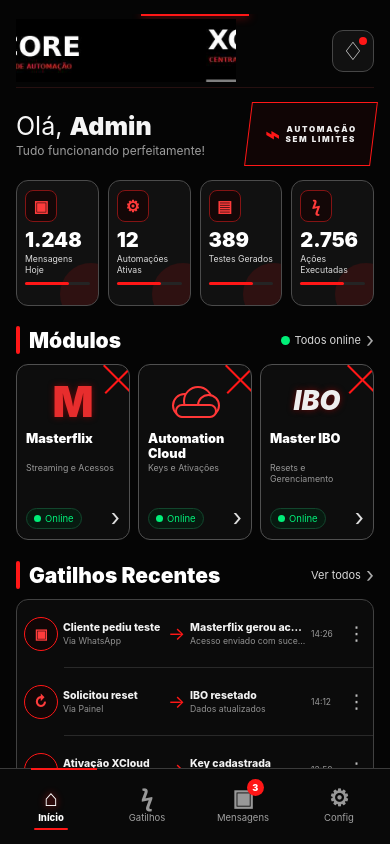
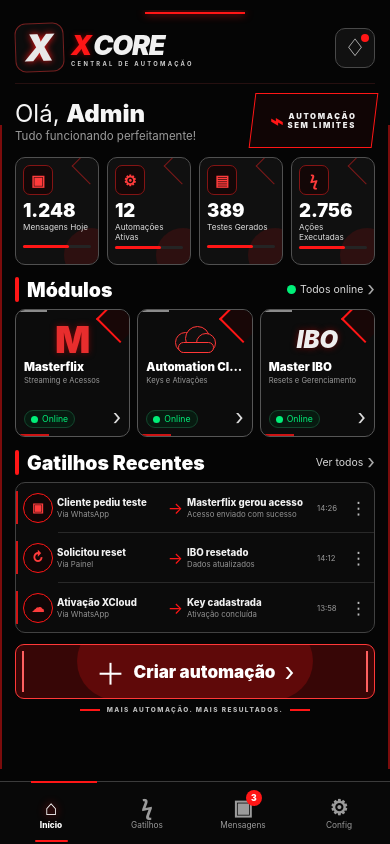
Before and after one commit to luisaguiar659-lang/Master-Flow, a React Native app in the folder xcore-app/: screen / in a window 390 px wide. Built offline with nearby package versions, Linux system fonts and the light colour scheme.

Commit message:
Refine XCORE dashboard to match reference layout

```diff
--- a/xcore-app/App.js
+++ b/xcore-app/App.js
@@ -1,88 +1,58 @@
 import React, {useState} from 'react';
-import {Alert, Image, Platform, Pressable, ScrollView, StatusBar, StyleSheet, Text, View, useWindowDimensions} from 'react-native';
+import {Alert, Platform, Pressable, ScrollView, StatusBar, StyleSheet, Text, View, useWindowDimensions} from 'react-native';
 
-const RED='#ff1717', BG='#050505', PANEL='#111111', MUTED='#9d9d9d', GREEN='#00ef78';
+const RED='#ff1616', BG='#050505', PANEL='#101010', MUTED='#9b9b9b', GREEN='#00ef78';
 const TOP_INSET=Platform.OS==='android' ? (StatusBar.currentHeight || 24) : 10;
-const BOTTOM_INSET=Platform.OS==='android' ? 28 : 10;
 
-const stats=[
-  ['▣','1.248','Mensagens Hoje'],
-  ['⚙','12','Automações Ativas'],
-  ['▤','389','Testes Gerados'],
-  ['ϟ','2.756','Ações Executadas'],
-];
-const modules=[
-  ['M','Masterflix','Streaming e Acessos'],
-  ['CLOUD','Automation Cloud','Keys e Ativações'],
-  ['IBO','Master IBO','Resets e Gerenciamento'],
-];
-const recent=[
-  ['▣','Cliente pediu teste','Via WhatsApp','Masterflix gerou acesso','Acesso enviado com sucesso','14:26'],
-  ['↻','Solicitou reset','Via Painel','IBO resetado','Dados atualizados','14:12'],
-  ['☁︎','Ativação XCloud','Via WhatsApp','Key cadastrada','Ativação concluída','13:58'],
-];
+const stats=[['▣','1.248','Mensagens Hoje'],['⚙','12','Automações Ativas'],['▤','389','Testes Gerados'],['ϟ','2.756','Ações Executadas']];
+const modules=[['M','Masterflix','Streaming e Acessos'],['CLOUD','Automation Cloud','Keys e Ativações'],['IBO','Master IBO','Resets e Gerenciamento']];
+const recent=[['▣','Cliente pediu teste','Via WhatsApp','Masterflix gerou acesso','Acesso enviado com sucesso','14:26'],['↻','Solicitou reset','Via Painel','IBO resetado','Dados atualizados','14:12'],['☁','Ativação XCloud','Via WhatsApp','Key cadastrada','Ativação concluída','13:58']];
 
-function Soon(name){Alert.alert(name,'A interface já está pronta. Essa função será conectada ao backend na próxima etapa.');}
+function Soon(name){Alert.alert(name,'Essa função será conectada ao backend na próxima etapa.');}
 function Dot({small=false}){return <View style={[s.dot,small&&s.dotSmall]}/>}
+function XcoreLogo(){return <View style={s.brand}><View style={s.brandIcon}><Text style={s.brandIconX}>X</Text></View><View style={s.brandWord}><View style={s.wordRow}><Text style={s.brandX}>X</Text><Text style={s.brandCore}>CORE</Text></View><Text style={s.brandSub}>CENTRAL DE AUTOMAÇÃO</Text></View></View>}
 function Section({title,right}){return <View style={s.section}><View style={s.sectionLeft}><View style={s.redBar}/><Text style={s.sectionTitle}>{title}</Text></View>{right}</View>}
 function CloudMark(){return <View style={s.cloudMark}><View style={[s.cloudPart,s.cloudA]}/><View style={[s.cloudPart,s.cloudB]}/><View style={[s.cloudPart,s.cloudC]}/><View style={s.cloudBase}/></View>}
-function Stat({item,width}){return <View style={[s.stat,{width}]}><View style={s.statGlow}/><View style={s.iconBox}><Text style={s.icon}>{item[0]}</Text></View><Text adjustsFontSizeToFit numberOfLines={1} minimumFontScale={0.72} style={s.value}>{item[1]}</Text><Text numberOfLines={2} style={s.label}>{item[2]}</Text><View style={s.track}><View style={s.trackOn}/></View></View>}
-function Module({item,width}){return <Pressable onPress={()=>Soon(item[1])} style={({pressed})=>[s.module,{width},pressed&&s.pressed]}><View style={s.cornerA}/><View style={s.cornerB}/><View style={s.moduleLogo}>{item[0]==='CLOUD'?<CloudMark/>:<Text style={[s.moduleLogoText,item[0]==='IBO'&&s.ibo]}>{item[0]}</Text>}</View><Text numberOfLines={2} style={s.moduleTitle}>{item[1]}</Text><Text numberOfLines={2} style={s.moduleSub}>{item[2]}</Text><View style={s.moduleBottom}><View style={s.online}><Dot small/><Text style={s.onlineText}>Online</Text></View><Text style={s.chev}>›</Text></View></Pressable>}
-function Trigger({item,last}){return <><View style={s.trigger}><View style={s.triggerIcon}><Text style={s.triggerIconText}>{item[0]}</Text></View><View style={s.triggerSide}><Text numberOfLines={1} style={s.main}>{item[1]}</Text><Text numberOfLines={1} style={s.meta}>{item[2]}</Text></View><Text style={s.arrow}>→</Text><View style={[s.triggerSide,{flex:1.16}]}><Text numberOfLines={1} style={s.main}>{item[3]}</Text><Text numberOfLines={1} style={s.meta}>{item[4]}</Text></View><Text style={s.time}>{item[5]}</Text><Text style={s.dots}>⋮</Text></View>{!last&&<View style={s.divider}/>}</>}
+function Stat({item,width}){return <View style={[s.stat,{width}]}><View style={s.statCorner}/><View style={s.statGlow}/><View style={s.iconBox}><Text style={s.icon}>{item[0]}</Text></View><Text adjustsFontSizeToFit numberOfLines={1} minimumFontScale={0.72} style={s.value}>{item[1]}</Text><Text numberOfLines={2} style={s.label}>{item[2]}</Text><View style={s.track}><View style={s.trackOn}/></View></View>}
+function Module({item,width}){return <Pressable onPress={()=>Soon(item[1])} style={({pressed})=>[s.module,{width},pressed&&s.pressed]}><View style={s.moduleCut}/><View style={s.moduleTopAccent}/><View style={s.moduleBottomAccent}/><View style={s.moduleLogo}>{item[0]==='CLOUD'?<CloudMark/>:<Text style={[s.moduleLogoText,item[0]==='IBO'&&s.ibo]}>{item[0]}</Text>}</View><Text numberOfLines={1} adjustsFontSizeToFit minimumFontScale={0.72} style={s.moduleTitle}>{item[1]}</Text><Text numberOfLines={1} adjustsFontSizeToFit minimumFontScale={0.7} style={s.moduleSub}>{item[2]}</Text><View style={s.moduleBottom}><View style={s.online}><Dot small/><Text style={s.onlineText}>Online</Text></View><Text style={s.chev}>›</Text></View></Pressable>}
+function Trigger({item,last}){return <><View style={s.trigger}><View style={s.triggerAccent}/><View style={s.triggerIcon}><Text style={s.triggerIconText}>{item[0]}</Text></View><View style={s.triggerSide}><Text numberOfLines={1} style={s.main}>{item[1]}</Text><Text numberOfLines={1} style={s.meta}>{item[2]}</Text></View><Text style={s.arrow}>→</Text><View style={[s.triggerSide,{flex:1.18}]}><Text numberOfLines={1} style={s.main}>{item[3]}</Text><Text numberOfLines={1} style={s.meta}>{item[4]}</Text></View><Text style={s.time}>{item[5]}</Text><Text style={s.dots}>⋮</Text></View>{!last&&<View style={s.divider}/>}</>}
 function Nav({icon,label,active,badge,onPress}){return <Pressable onPress={onPress} style={s.navItem}><View><Text style={[s.navIcon,active&&s.navActive]}>{icon}</Text>{badge&&<View style={s.badge}><Text style={s.badgeText}>{badge}</Text></View>}</View><Text numberOfLines={1} style={[s.navLabel,active&&s.navLabelActive]}>{label}</Text>{active&&<View style={s.navLine}/>}</Pressable>}
 
 export default function App(){
   const {width}=useWindowDimensions();
   const [tab,setTab]=useState('Início');
-  const pad=width<390?12:16;
-  const statGap=width<390?7:9;
-  const moduleGap=8;
-  const available=width-pad*2;
-  const statW=(available-statGap*3)/4;
-  const moduleW=(available-moduleGap*2)/3;
-
-  return <View style={[s.safe,{paddingTop:TOP_INSET}]}>
-    <StatusBar barStyle="light-content" backgroundColor={BG} translucent={false}/>
-    <View style={s.root}>
+  const pad=width<390?12:15, statGap=width<390?6:8, moduleGap=7, available=width-pad*2;
+  const statW=(available-statGap*3)/4, moduleW=(available-moduleGap*2)/3;
+  return <View style={[s.safe,{paddingTop:TOP_INSET}]}><StatusBar barStyle="light-content" backgroundColor={BG} translucent={false}/><View style={s.root}>
+    <View pointerEvents="none" style={s.sideRailLeft}/><View pointerEvents="none" style={s.sideRailRight}/>
     <ScrollView style={s.scroll} contentContainerStyle={[s.content,{paddingHorizontal:pad}]} showsVerticalScrollIndicator={false}>
-        <View style={s.header}>
-          <View style={s.topLine}/>
-          <Image source={require('./assets/xcore-header.jpg')} resizeMode="contain" style={s.logo}/>
-          <Pressable onPress={()=>Soon('Notificações')} style={s.bell}><Text style={s.bellText}>♢</Text><View style={s.notify}/></Pressable>
-        </View>
-
-        <View style={s.welcome}>
-          <View style={s.welcomeText}><Text style={s.hello}>Olá, <Text style={s.bold}>Admin</Text></Text><Text style={s.subHello}>Tudo funcionando perfeitamente!</Text></View>
-          <View style={s.hero}><Text style={s.heroMark}>⌁</Text><View><Text style={s.heroText}>AUTOMAÇÃO</Text><Text style={s.heroText}>SEM LIMITES</Text></View></View>
-        </View>
-
+      <View style={s.header}><View style={s.topLine}/><XcoreLogo/><Pressable onPress={()=>Soon('Notificações')} style={s.bell}><Text style={s.bellText}>♢</Text><View style={s.notify}/></Pressable></View>
+      <View style={s.welcome}><View style={s.welcomeText}><Text style={s.hello}>Olá, <Text style={s.bold}>Admin</Text></Text><Text style={s.subHello}>Tudo funcionando perfeitamente!</Text></View><View style={s.hero}><Text style={s.heroMark}>⌁</Text><View><Text style={s.heroText}>AUTOMAÇÃO</Text><Text style={s.heroText}>SEM LIMITES</Text></View></View></View>
       <View style={[s.stats,{gap:statGap}]}>{stats.map((x,i)=><Stat key={i} item={x} width={statW}/>)}</View>
-
       <Section title="Módulos" right={<Pressable onPress={()=>Soon('Status dos módulos')} style={s.allOnline}><Dot/><Text style={s.allOnlineText}>Todos online</Text><Text style={s.chevSmall}>›</Text></Pressable>}/>
       <View style={[s.moduleRow,{gap:moduleGap}]}>{modules.map((x,i)=><Module key={i} item={x} width={moduleW}/>)}</View>
-
       <Section title="Gatilhos Recentes" right={<Pressable onPress={()=>Soon('Gatilhos')} style={s.allOnline}><Text style={s.allOnlineText}>Ver todos</Text><Text style={s.chevSmall}>›</Text></Pressable>}/>
       <View style={s.recent}>{recent.map((x,i)=><Trigger key={i} item={x} last={i===recent.length-1}/>)}</View>
-
-        <Pressable onPress={()=>Soon('Criar automação')} style={({pressed})=>[s.create,pressed&&s.pressed]}><View style={s.createGlow}/><Text style={s.plus}>＋</Text><Text style={s.createText}>Criar automação</Text><Text style={s.createArrow}>›</Text></Pressable>
+      <Pressable onPress={()=>Soon('Criar automação')} style={({pressed})=>[s.create,pressed&&s.pressed]}><View style={s.createGlow}/><View style={s.createCornerL}/><View style={s.createCornerR}/><Text style={s.plus}>＋</Text><Text style={s.createText}>Criar automação</Text><Text style={s.createArrow}>›</Text></Pressable>
       <View style={s.slogan}><View style={s.sloganLine}/><Text style={s.sloganText}>MAIS AUTOMAÇÃO. MAIS RESULTADOS.</Text><View style={s.sloganLine}/></View>
     </ScrollView>
-
-      <View style={[s.nav,{height:66+BOTTOM_INSET,paddingBottom:BOTTOM_INSET}]}><View style={s.navTop}/><Nav icon="⌂" label="Início" active={tab==='Início'} onPress={()=>setTab('Início')}/><Nav icon="ϟ" label="Gatilhos" active={tab==='Gatilhos'} onPress={()=>{setTab('Gatilhos');Soon('Gatilhos')}}/><Nav icon="▣" label="Mensagens" badge="3" active={tab==='Mensagens'} onPress={()=>{setTab('Mensagens');Soon('Mensagens')}}/><Nav icon="⚙" label="Config" active={tab==='Config'} onPress={()=>{setTab('Config');Soon('Configurações')}}/></View>
-    </View>
-  </View>
+    <View style={s.nav}><View style={s.navTop}/><Nav icon="⌂" label="Início" active={tab==='Início'} onPress={()=>setTab('Início')}/><Nav icon="ϟ" label="Gatilhos" active={tab==='Gatilhos'} onPress={()=>{setTab('Gatilhos');Soon('Gatilhos')}}/><Nav icon="▣" label="Mensagens" badge="3" active={tab==='Mensagens'} onPress={()=>{setTab('Mensagens');Soon('Mensagens')}}/><Nav icon="⚙" label="Config" active={tab==='Config'} onPress={()=>{setTab('Config');Soon('Configurações')}}/></View>
+  </View></View>
 }
 
 const s=StyleSheet.create({
- safe:{flex:1,backgroundColor:BG},root:{flex:1,backgroundColor:BG},scroll:{flex:1},content:{paddingTop:4,paddingBottom:20},bold:{fontWeight:'900'},
- header:{height:74,flexDirection:'row',alignItems:'center',justifyContent:'space-between',borderBottomWidth:1,borderBottomColor:'#261010',position:'relative',overflow:'hidden'},topLine:{position:'absolute',top:0,left:'35%',width:'30%',height:2,backgroundColor:RED,shadowColor:RED,shadowOpacity:1,shadowRadius:10,elevation:8},logo:{width:225,height:63,marginLeft:-5},bell:{width:42,height:42,borderRadius:11,borderWidth:1,borderColor:'#464646',backgroundColor:'#111',alignItems:'center',justifyContent:'center',position:'relative'},bellText:{color:'#ddd',fontSize:25,lineHeight:28},notify:{position:'absolute',right:6,top:6,width:8,height:8,borderRadius:4,backgroundColor:RED},
- welcome:{flexDirection:'row',alignItems:'center',justifyContent:'space-between',gap:8,marginTop:14,marginBottom:14},welcomeText:{flex:1,minWidth:0},hello:{color:'#f5f5f5',fontSize:25},subHello:{color:MUTED,fontSize:12,marginTop:2},hero:{width:126,minHeight:64,borderWidth:1,borderColor:RED,backgroundColor:'#100505',paddingHorizontal:9,paddingVertical:9,flexDirection:'row',alignItems:'center',justifyContent:'center',gap:6,transform:[{skewX:'-7deg'}]},heroMark:{color:RED,fontSize:24,fontWeight:'800',transform:[{skewX:'7deg'}]},heroText:{color:'#eee',fontSize:8,fontWeight:'900',letterSpacing:1.7,transform:[{skewX:'7deg'}]},
- stats:{flexDirection:'row',marginBottom:19},stat:{height:126,backgroundColor:PANEL,borderWidth:1,borderColor:'#4b4b4b',borderRadius:12,paddingHorizontal:8,paddingVertical:9,overflow:'hidden'},statGlow:{position:'absolute',width:62,height:62,right:-24,bottom:-20,borderRadius:40,backgroundColor:RED,opacity:.12},iconBox:{width:32,height:32,borderRadius:8,borderWidth:1,borderColor:'#841414',backgroundColor:'#130707',alignItems:'center',justifyContent:'center',marginBottom:7},icon:{color:'#ff3b3b',fontWeight:'900',fontSize:16},value:{color:'#fff',fontSize:20,lineHeight:23,fontWeight:'900'},label:{color:'#ddd',fontSize:8.7,lineHeight:11,minHeight:22,marginTop:2},track:{height:3,backgroundColor:'#242424',borderRadius:3,marginTop:6},trackOn:{width:'68%',height:'100%',backgroundColor:RED,borderRadius:3},
- section:{flexDirection:'row',alignItems:'center',justifyContent:'space-between',marginTop:1,marginBottom:10},sectionLeft:{flexDirection:'row',alignItems:'center',flexShrink:1},redBar:{width:4,height:28,borderRadius:2,backgroundColor:RED,marginRight:9},sectionTitle:{color:'#fff',fontSize:21,fontWeight:'900'},allOnline:{flexDirection:'row',alignItems:'center',gap:5},allOnlineText:{color:'#d8d8d8',fontSize:11},dot:{width:9,height:9,borderRadius:5,backgroundColor:GREEN},dotSmall:{width:7,height:7,borderRadius:4},chevSmall:{color:'#aaa',fontSize:21,lineHeight:22},
- moduleRow:{flexDirection:'row',marginBottom:20},module:{height:176,backgroundColor:'#0d0d0d',borderWidth:1,borderColor:'#505050',borderRadius:12,paddingHorizontal:9,paddingVertical:10,overflow:'hidden'},cornerA:{position:'absolute',right:-8,top:13,width:39,height:2,backgroundColor:RED,transform:[{rotate:'45deg'}]},cornerB:{position:'absolute',right:9,top:-5,width:2,height:39,backgroundColor:RED,transform:[{rotate:'45deg'}]},moduleLogo:{height:52,alignItems:'center',justifyContent:'center',marginBottom:4},moduleLogoText:{color:'#e72d2d',fontSize:43,lineHeight:50,fontWeight:'900',textShadowColor:'#6b0808',textShadowRadius:6},ibo:{color:'#eee',fontSize:27,fontStyle:'italic'},moduleTitle:{color:'#fff',fontSize:12.8,lineHeight:15,fontWeight:'900',minHeight:30},moduleSub:{color:'#979797',fontSize:8.8,lineHeight:11,marginTop:1,minHeight:23},moduleBottom:{flex:1,flexDirection:'row',alignItems:'flex-end',justifyContent:'space-between'},online:{borderWidth:1,borderColor:'#12462d',backgroundColor:'#071a10',borderRadius:16,paddingHorizontal:7,paddingVertical:4,flexDirection:'row',alignItems:'center',gap:4},onlineText:{color:GREEN,fontSize:9.5},chev:{color:'#ddd',fontSize:24,lineHeight:23},
- cloudMark:{width:54,height:36,position:'relative'},cloudPart:{position:'absolute',borderWidth:2,borderColor:'#ff3737',backgroundColor:'#0f0f0f'},cloudA:{width:25,height:25,borderRadius:14,left:4,top:10},cloudB:{width:30,height:30,borderRadius:16,left:15,top:3},cloudC:{width:23,height:23,borderRadius:13,right:2,top:11},cloudBase:{position:'absolute',left:7,right:5,bottom:1,height:14,borderWidth:2,borderColor:'#ff3737',backgroundColor:'#0f0f0f',borderRadius:8},
- recent:{borderWidth:1,borderColor:'#414141',borderRadius:12,backgroundColor:'#0b0b0b',overflow:'hidden',marginBottom:17},trigger:{minHeight:67,paddingHorizontal:7,paddingVertical:9,flexDirection:'row',alignItems:'center',gap:5},triggerIcon:{width:34,height:34,borderRadius:18,borderWidth:1,borderColor:RED,backgroundColor:'#100606',alignItems:'center',justifyContent:'center'},triggerIconText:{color:'#ff3c3c',fontSize:14,fontWeight:'900'},triggerSide:{flex:1,minWidth:0},main:{color:'#f2f2f2',fontSize:10.5,fontWeight:'800'},meta:{color:'#929292',fontSize:8.7,marginTop:2},arrow:{color:RED,fontSize:18},time:{color:'#999',fontSize:8.5,width:31},dots:{color:'#bdbdbd',fontSize:19},divider:{height:1,backgroundColor:'#292929',marginLeft:47},
- create:{minHeight:66,borderWidth:1.5,borderColor:'#ff3838',backgroundColor:'#360606',borderRadius:10,flexDirection:'row',alignItems:'center',justifyContent:'center',overflow:'hidden',marginBottom:15},createGlow:{position:'absolute',width:'66%',height:90,top:-25,left:'17%',borderRadius:60,backgroundColor:RED,opacity:.17},plus:{color:'#fff',fontSize:34,fontWeight:'300',marginRight:9},createText:{color:'#fff',fontSize:18,fontWeight:'900'},createArrow:{color:'#fff',fontSize:29,marginLeft:10},pressed:{opacity:.76},
- slogan:{flexDirection:'row',alignItems:'center',justifyContent:'center',gap:8,marginBottom:2},sloganLine:{width:22,height:2,backgroundColor:RED},sloganText:{color:'#bdbdbd',fontSize:7.2,fontWeight:'800',letterSpacing:1.6},
- nav:{backgroundColor:'#090909',borderTopWidth:1,borderTopColor:'#3b3b3b',flexDirection:'row',alignItems:'stretch',justifyContent:'space-around',paddingHorizontal:3,position:'relative'},navTop:{position:'absolute',top:-1,left:'8%',width:'17%',height:2,backgroundColor:RED},navItem:{flex:1,alignItems:'center',justifyContent:'center',position:'relative',paddingTop:5},navIcon:{color:'#989898',fontSize:23,fontWeight:'700',lineHeight:25},navActive:{color:'#fff',textShadowColor:RED,textShadowRadius:7},navLabel:{color:'#a1a1a1',fontSize:9.5,marginTop:1},navLabelActive:{color:'#fff',fontWeight:'800'},navLine:{position:'absolute',bottom:4,width:34,height:2,borderRadius:2,backgroundColor:RED},badge:{position:'absolute',right:-10,top:-7,minWidth:17,height:17,borderRadius:9,backgroundColor:RED,alignItems:'center',justifyContent:'center',paddingHorizontal:3},badgeText:{color:'#fff',fontSize:9,fontWeight:'900'}
+ safe:{flex:1,backgroundColor:BG},root:{flex:1,backgroundColor:BG},scroll:{flex:1},content:{paddingTop:2,paddingBottom:8},bold:{fontWeight:'900'},pressed:{opacity:.76},
+ sideRailLeft:{position:'absolute',left:0,top:115,bottom:75,width:2,backgroundColor:RED,opacity:.48,zIndex:5},sideRailRight:{position:'absolute',right:0,top:115,bottom:75,width:2,backgroundColor:RED,opacity:.48,zIndex:5},
+ header:{height:72,flexDirection:'row',alignItems:'center',justifyContent:'space-between',borderBottomWidth:1,borderBottomColor:'#261010',position:'relative'},topLine:{position:'absolute',top:0,left:'36%',width:'28%',height:2,backgroundColor:RED,shadowColor:RED,shadowOpacity:1,shadowRadius:9,elevation:8},
+ brand:{flexDirection:'row',alignItems:'center',flex:1,maxWidth:260},brandIcon:{width:49,height:49,borderRadius:11,borderWidth:1,borderColor:'#752020',backgroundColor:'#0c0c0c',alignItems:'center',justifyContent:'center',marginRight:7,transform:[{rotate:'-2deg'}]},brandIconX:{fontSize:37,fontWeight:'900',fontStyle:'italic',color:'#e8e8e8',textShadowColor:RED,textShadowRadius:7},brandWord:{justifyContent:'center'},wordRow:{flexDirection:'row',alignItems:'center'},brandX:{fontSize:27,fontWeight:'900',fontStyle:'italic',color:RED,marginRight:1,textShadowColor:'#780000',textShadowRadius:5},brandCore:{fontSize:27,fontWeight:'900',fontStyle:'italic',color:'#f0f0f0',letterSpacing:-1.2},brandSub:{color:'#cfcfcf',fontSize:5.8,fontWeight:'700',letterSpacing:2.3,marginTop:-2},
+ bell:{width:40,height:40,borderRadius:10,borderWidth:1,borderColor:'#494949',backgroundColor:'#111',alignItems:'center',justifyContent:'center',position:'relative'},bellText:{color:'#ddd',fontSize:24,lineHeight:27},notify:{position:'absolute',right:5,top:5,width:8,height:8,borderRadius:4,backgroundColor:RED},
+ welcome:{flexDirection:'row',alignItems:'center',justifyContent:'space-between',gap:8,marginTop:9,marginBottom:9},welcomeText:{flex:1,minWidth:0},hello:{color:'#f5f5f5',fontSize:24},subHello:{color:MUTED,fontSize:11.5,marginTop:1},hero:{width:123,minHeight:55,borderWidth:1,borderColor:RED,backgroundColor:'#100505',paddingHorizontal:8,paddingVertical:7,flexDirection:'row',alignItems:'center',justifyContent:'center',gap:5,transform:[{skewX:'-7deg'}]},heroMark:{color:RED,fontSize:22,fontWeight:'800',transform:[{skewX:'7deg'}]},heroText:{color:'#eee',fontSize:7.7,fontWeight:'900',letterSpacing:1.7,transform:[{skewX:'7deg'}]},
+ stats:{flexDirection:'row',marginBottom:12},stat:{height:108,backgroundColor:PANEL,borderWidth:1,borderColor:'#505050',borderRadius:10,paddingHorizontal:7,paddingVertical:7,overflow:'hidden'},statCorner:{position:'absolute',right:-5,top:-5,width:26,height:26,borderLeftWidth:1.5,borderBottomWidth:1.5,borderColor:'#7e1818',transform:[{rotate:'45deg'}]},statGlow:{position:'absolute',width:54,height:54,right:-20,bottom:-18,borderRadius:35,backgroundColor:RED,opacity:.12},iconBox:{width:30,height:30,borderRadius:7,borderWidth:1,borderColor:'#841414',backgroundColor:'#130707',alignItems:'center',justifyContent:'center',marginBottom:5},icon:{color:'#ff3b3b',fontWeight:'900',fontSize:15},value:{color:'#fff',fontSize:18.5,lineHeight:21,fontWeight:'900'},label:{color:'#ddd',fontSize:8.2,lineHeight:10,minHeight:19,marginTop:1},track:{height:3,backgroundColor:'#242424',borderRadius:3,marginTop:4},trackOn:{width:'68%',height:'100%',backgroundColor:RED,borderRadius:3},
+ section:{flexDirection:'row',alignItems:'center',justifyContent:'space-between',marginTop:0,marginBottom:7},sectionLeft:{flexDirection:'row',alignItems:'center',flexShrink:1},redBar:{width:4,height:25,borderRadius:2,backgroundColor:RED,marginRight:8},sectionTitle:{color:'#fff',fontSize:19.5,fontWeight:'900'},allOnline:{flexDirection:'row',alignItems:'center',gap:4},allOnlineText:{color:'#d8d8d8',fontSize:10.5},dot:{width:9,height:9,borderRadius:5,backgroundColor:GREEN},dotSmall:{width:7,height:7,borderRadius:4},chevSmall:{color:'#aaa',fontSize:20,lineHeight:21},
+ moduleRow:{flexDirection:'row',marginBottom:13},module:{height:128,backgroundColor:'#0c0c0c',borderWidth:1,borderColor:'#565656',borderRadius:10,paddingHorizontal:8,paddingVertical:8,overflow:'hidden'},moduleCut:{position:'absolute',right:-8,top:-8,width:34,height:34,borderLeftWidth:2,borderBottomWidth:2,borderColor:RED,backgroundColor:'#180707',transform:[{rotate:'45deg'}]},moduleTopAccent:{position:'absolute',left:0,top:0,width:31,height:2,backgroundColor:'#8b8b8b'},moduleBottomAccent:{position:'absolute',left:0,bottom:0,width:33,height:2,backgroundColor:RED,opacity:.8},moduleLogo:{height:42,alignItems:'center',justifyContent:'center'},moduleLogoText:{color:'#e72d2d',fontSize:37,lineHeight:41,fontWeight:'900',textShadowColor:'#6b0808',textShadowRadius:6},ibo:{color:'#eee',fontSize:24,fontStyle:'italic'},moduleTitle:{color:'#fff',fontSize:11.5,lineHeight:13,fontWeight:'900',marginTop:1},moduleSub:{color:'#979797',fontSize:7.6,lineHeight:9,marginTop:2},moduleBottom:{flex:1,flexDirection:'row',alignItems:'flex-end',justifyContent:'space-between'},online:{borderWidth:1,borderColor:'#12462d',backgroundColor:'#071a10',borderRadius:14,paddingHorizontal:6,paddingVertical:3,flexDirection:'row',alignItems:'center',gap:4},onlineText:{color:GREEN,fontSize:8.7},chev:{color:'#ddd',fontSize:22,lineHeight:21},
+ cloudMark:{width:46,height:30,position:'relative'},cloudPart:{position:'absolute',borderWidth:1.7,borderColor:'#ff3737',backgroundColor:'#0f0f0f'},cloudA:{width:21,height:21,borderRadius:12,left:3,top:8},cloudB:{width:25,height:25,borderRadius:14,left:13,top:2},cloudC:{width:20,height:20,borderRadius:11,right:2,top:9},cloudBase:{position:'absolute',left:6,right:4,bottom:1,height:11,borderWidth:1.7,borderColor:'#ff3737',backgroundColor:'#0f0f0f',borderRadius:7},
+ recent:{borderWidth:1,borderColor:'#414141',borderRadius:10,backgroundColor:'#0b0b0b',overflow:'hidden',marginBottom:11},trigger:{minHeight:49,paddingHorizontal:7,paddingVertical:6,flexDirection:'row',alignItems:'center',gap:4,position:'relative'},triggerAccent:{position:'absolute',left:0,top:8,bottom:8,width:2,backgroundColor:RED,opacity:.82},triggerIcon:{width:30,height:30,borderRadius:15,borderWidth:1,borderColor:RED,backgroundColor:'#100606',alignItems:'center',justifyContent:'center'},triggerIconText:{color:'#ff3c3c',fontSize:12.5,fontWeight:'900'},triggerSide:{flex:1,minWidth:0},main:{color:'#f2f2f2',fontSize:9.7,fontWeight:'800'},meta:{color:'#929292',fontSize:7.8,marginTop:1},arrow:{color:RED,fontSize:16},time:{color:'#999',fontSize:7.8,width:29},dots:{color:'#bdbdbd',fontSize:17},divider:{height:1,backgroundColor:'#292929',marginLeft:42},
+ create:{minHeight:55,borderWidth:1.5,borderColor:'#ff3838',backgroundColor:'#370606',borderRadius:9,flexDirection:'row',alignItems:'center',justifyContent:'center',overflow:'hidden',marginBottom:7},createGlow:{position:'absolute',width:'66%',height:78,top:-23,left:'17%',borderRadius:55,backgroundColor:RED,opacity:.2},createCornerL:{position:'absolute',left:6,top:6,bottom:6,width:2,backgroundColor:'#ff6060'},createCornerR:{position:'absolute',right:6,top:6,bottom:6,width:2,backgroundColor:'#ff6060'},plus:{color:'#fff',fontSize:30,fontWeight:'300',marginRight:8},createText:{color:'#fff',fontSize:17,fontWeight:'900'},createArrow:{color:'#fff',fontSize:26,marginLeft:9},
+ slogan:{flexDirection:'row',alignItems:'center',justifyContent:'center',gap:7,marginBottom:2},sloganLine:{width:20,height:1.5,backgroundColor:RED},sloganText:{color:'#bdbdbd',fontSize:6.5,fontWeight:'800',letterSpacing:1.45},
+ nav:{height:63,backgroundColor:'#080808',borderTopWidth:1,borderTopColor:'#3b3b3b',flexDirection:'row',alignItems:'stretch',justifyContent:'space-around',paddingHorizontal:3,position:'relative'},navTop:{position:'absolute',top:-1,left:'8%',width:'17%',height:2,backgroundColor:RED},navItem:{flex:1,alignItems:'center',justifyContent:'center',position:'relative'},navIcon:{color:'#9b9b9b',fontSize:21,fontWeight:'700',lineHeight:23},navActive:{color:'#fff',textShadowColor:RED,textShadowRadius:8},navLabel:{color:'#999',fontSize:8.3,marginTop:1},navLabelActive:{color:'#fff',fontWeight:'800'},navLine:{position:'absolute',bottom:2,width:33,height:2,borderRadius:2,backgroundColor:RED},badge:{position:'absolute',right:-9,top:-6,minWidth:16,height:16,borderRadius:8,backgroundColor:RED,alignItems:'center',justifyContent:'center',paddingHorizontal:3},badgeText:{color:'#fff',fontSize:8.5,fontWeight:'900'}
 });
```
Lines whose indentation alone changed are shown as unchanged.
